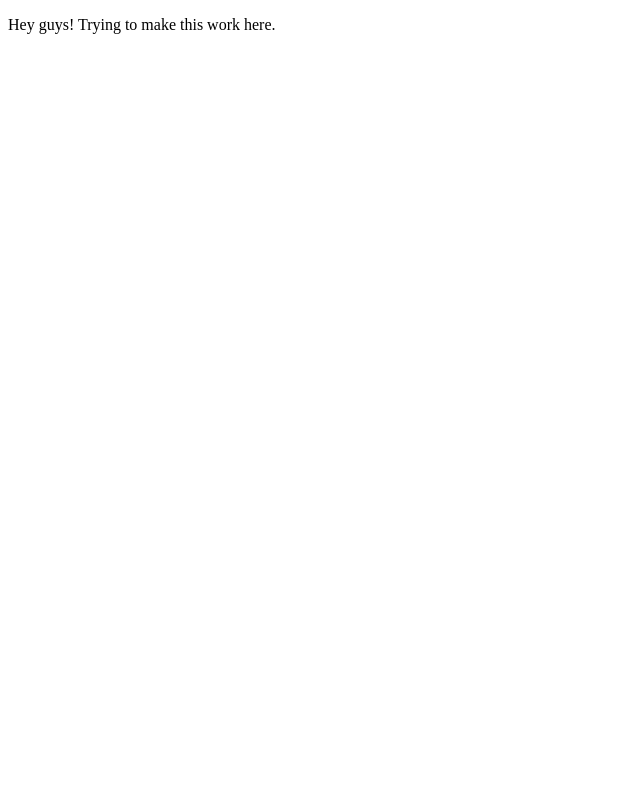
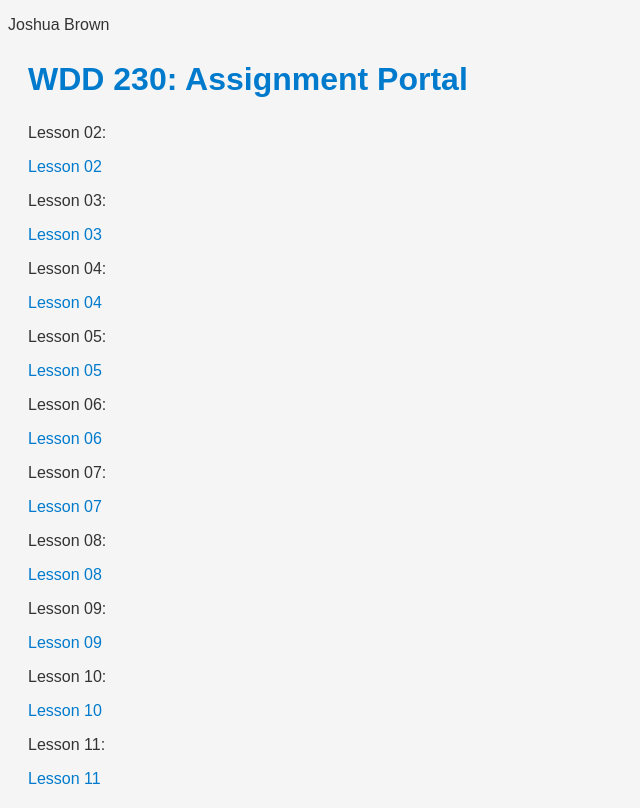
Before and after one commit to EzlotheSage/wdd230, a plain HTML site: page index.html in a window 1280 px wide. Shown: the whole page, without its empty margins (0-640 px from the left). Drawn offline with Linux system fonts and the light colour scheme.

Commit message:
added style page, links for future assignments.

```diff
--- a/index.html
+++ b/index.html
@@ -1,7 +1,33 @@
 <!DOCTYPE html>
+<html lang="en">
 <head>
+    <meta charset="UTF-8">
+    <meta name="description" content='A website for my WDD 230 course to keep all the assignments in one place'>
+    <link rel="stylesheet" href="style.css">
+    <title>WDD 230 Assignments</title>
     <p>
-        Hey guys! Trying to make this work here.
+       Joshua Brown
     </p>
+
 </head>
+<body>
+    <main>
+        <h2>WDD 230: Assignment Portal</h2>
+        <ul>
+            <li><p>Lesson 02:</p><a href='index.html'>Lesson 02</a></li>
+            <li><p>Lesson 03:</p><a href='index.html'>Lesson 03</a></li>
+            <li><p>Lesson 04:</p><a href='index.html'>Lesson 04</a></li>
+            <li><p>Lesson 05:</p><a href='index.html'>Lesson 05</a></li>
+            <li><p>Lesson 06:</p><a href='index.html'>Lesson 06</a></li>
+            <li><p>Lesson 07:</p><a href='index.html'>Lesson 07</a></li>
+            <li><p>Lesson 08:</p><a href='index.html'>Lesson 08</a></li>
+            <li><p>Lesson 09:</p><a href='index.html'>Lesson 09</a></li>
+            <li><p>Lesson 10:</p><a href='index.html'>Lesson 10</a></li>
+            <li><p>Lesson 11:</p><a href='index.html'>Lesson 11</a></li>
+        </ul>
+    </main>
+</body>
+<footer>
+
+</footer>
 </html>
--- /dev/null
+++ b/style.css
@@ -0,0 +1,45 @@
+/* CSS Document for WDD 230 */
+
+/* Default styles for all elements */
+body {
+    font-family: Arial, sans-serif;
+    font-size: 16px;
+    color: #333;
+    background-color: #f5f5f5;
+  }
+
+  /* Styles for the header */
+  header {
+    background-color: #007acc;
+    color: #fff;
+    padding: 10px;
+  }
+
+  /* Styles for the main content area */
+  main {
+    margin: 20px;
+  }
+
+  h2 {
+    color: #007acc;
+    font-size: 32px;
+  }
+
+  ul {
+    list-style: none;
+    margin: 0;
+    padding: 0;
+  }
+
+  li {
+    margin: 10px 0;
+  }
+
+  a {
+    color: #007acc;
+    text-decoration: none;
+  }
+
+  a:hover {
+    text-decoration: underline;
+  }
```
